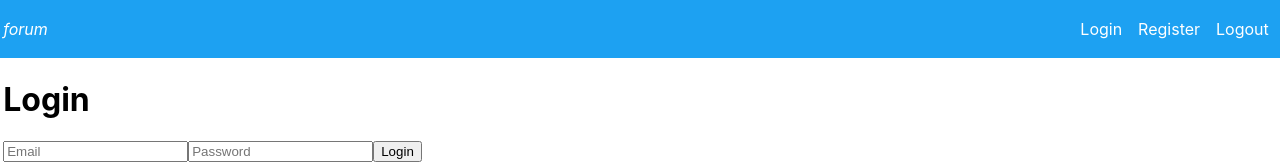
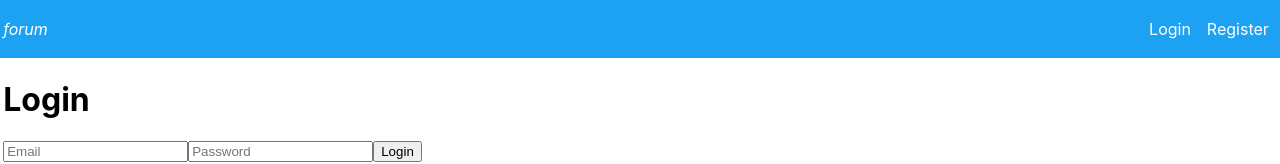
Before and after one commit to AbielKiflu/forum, a React (Create React App) app: page /login in a window 1280 px wide. Shown: the top 164 px of the page. Built offline with nearby package versions, Linux system fonts and the light colour scheme.

Commit message:
NavBar dynamic by login status

```diff
--- a/src/App.js
+++ b/src/App.js
@@ -10,19 +10,18 @@ import User from './layouts/User';
 import Logout from './layouts/Logout';
 const App = () =>{
   const [isLoggedIn,setIsLoggedIn] = React.useState(false);
+  console.log()
    return (
       <Router>
-      <Header/>
+      <Header isLoggedIn={isLoggedIn}/>
       <main>
       <Routes>
           <Route path="/" element={ <Home/>}/>
           <Route path="/login" element={<Login isLoggedIn={isLoggedIn} setIsLoggedIn={setIsLoggedIn}/>}/>
           <Route path="/register"  element={ <Register/> }/>
           <Route path="/user"  element={ <User/> }/>
-          <Route path="/logout"  element={ <Logout/> }/>
+          <Route path="/logout"  element={ <Logout isLoggedIn={isLoggedIn} setIsLoggedIn={setIsLoggedIn} /> }/>
           <Route path="/boards"  element={ <Boards/> }/>
-          <Route path="/user" element={ <User/> }/>
-          <Route path="/logout" element={ <Logout/> }/>
       </Routes>
       </main>
    </Router>
--- a/src/components/header/Header.jsx
+++ b/src/components/header/Header.jsx
@@ -1,5 +1,6 @@
 import React from "react";
-import {Nav} from './nav/Nav';
+import {NavLogin} from './nav/NavLogin';
+import {NavLogout} from './nav/NavLogout';
 import {Link} from 'react-router-dom'
 import "./header.scss";
 
@@ -7,14 +8,23 @@ import "./header.scss";
 
 
 
-export const Header = ()=> {
+export const Header = ({isLoggedIn}) => {
 
-
-    return (
-    <header className={`header header-primary`}>
-        <Link to='/'> <p className='logo'>forum</p> </Link>
-        <Nav/>
-    </header>
-    );
-
+    if(isLoggedIn) {
+        return (
+        <header className={`header header-primary`}>
+            <Link to='/'> <p className='logo'>forum</p> </Link>
+            <NavLogin/>
+        </header>
+        );
+    }
+    else
+    {
+        return (
+            <header className={`header header-primary`}>
+                <Link to='/'> <p className='logo'>forum</p> </Link>
+                <NavLogout/>
+            </header>
+        );
+    }
 }
--- a/src/components/header/nav/Nav.jsx
+++ b/src/components/header/nav/NavLogin.jsx
@@ -9,7 +9,7 @@ import "./nav.scss";
 
 
 
-export const Nav = ({
+export const NavLogin = ({
     children,
     type,
     onclick,
@@ -26,8 +26,8 @@ export const Nav = ({
          <>
             <span className="MenuOpen" onClick={handleClick}> <FaBars/></span>
             <nav className='nav' id="nav">
-                <Link to='/login'>Login</Link>
-                <Link to='/register'>Register</Link>
+                <Link to='/'>Home</Link>
+                <Link to='/Boards'>Boards</Link>
                 <Link to='/logout'>Logout</Link>
             </nav>
          </>
--- /dev/null
+++ b/src/components/header/nav/NavLogout.jsx
@@ -0,0 +1,37 @@
+import React from "react";
+import {Link } from 'react-router-dom';
+import {FaBars} from 'react-icons/fa';
+
+
+import "./nav.scss";
+
+
+
+
+
+export const NavLogout = ({
+    children,
+    type,
+    onclick,
+
+})=> {
+
+
+
+        function  handleClick(e) {
+            document.querySelector('#nav').classList.toggle('navShow');
+        }
+
+    return (
+         <>
+            <span className="MenuOpen" onClick={handleClick}> <FaBars/></span>
+            <nav className='nav' id="nav">
+                <Link to='/login'>Login</Link>
+                <Link to='/register'>Register</Link>
+            </nav>
+         </>
+
+
+    );
+
+}
--- a/src/layouts/Login.js
+++ b/src/layouts/Login.js
@@ -33,6 +33,9 @@ const Login = ({isLoggedIn,setIsLoggedIn}) => {
                 }
             })
             .then(function(response){
+                setIsLoggedIn(true);
+                let cookies = Object.fromEntries(document.cookie.split('; ').map(v=>v.split(/=(.*)/s).map(decodeURIComponent)))
+                console.log(cookies);
                 axios({
                     method:'get',
                     url:'http://localhost:8000/api/user',
--- a/src/layouts/Logout.js
+++ b/src/layouts/Logout.js
@@ -1,6 +1,6 @@
 import React from 'react';
 import axios from 'axios';
-const Logout = (props) => {
+const Logout = ({isLoggedIn,setIsLoggedIn}) => {
 const [user, setUser] = React.useState([]);
 
   React.useEffect(() => {
@@ -14,7 +14,8 @@ const [user, setUser] = React.useState([]);
           }
       })
       .then(response => {
-        setUser(response.data)
+        setUser(response.data);
+        setIsLoggedIn(false);
       })
       .catch(error => console.error(error));
 
```
